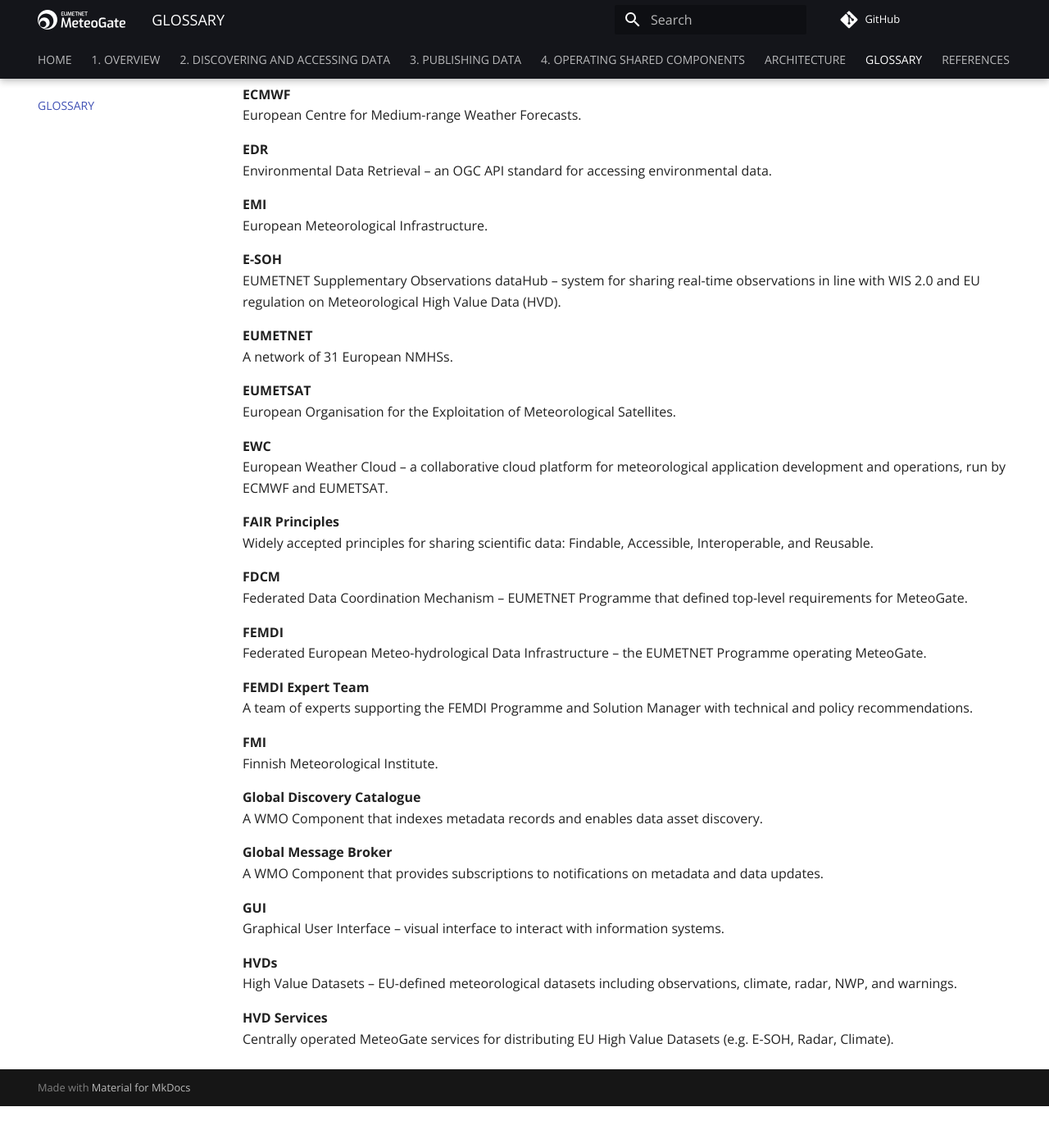
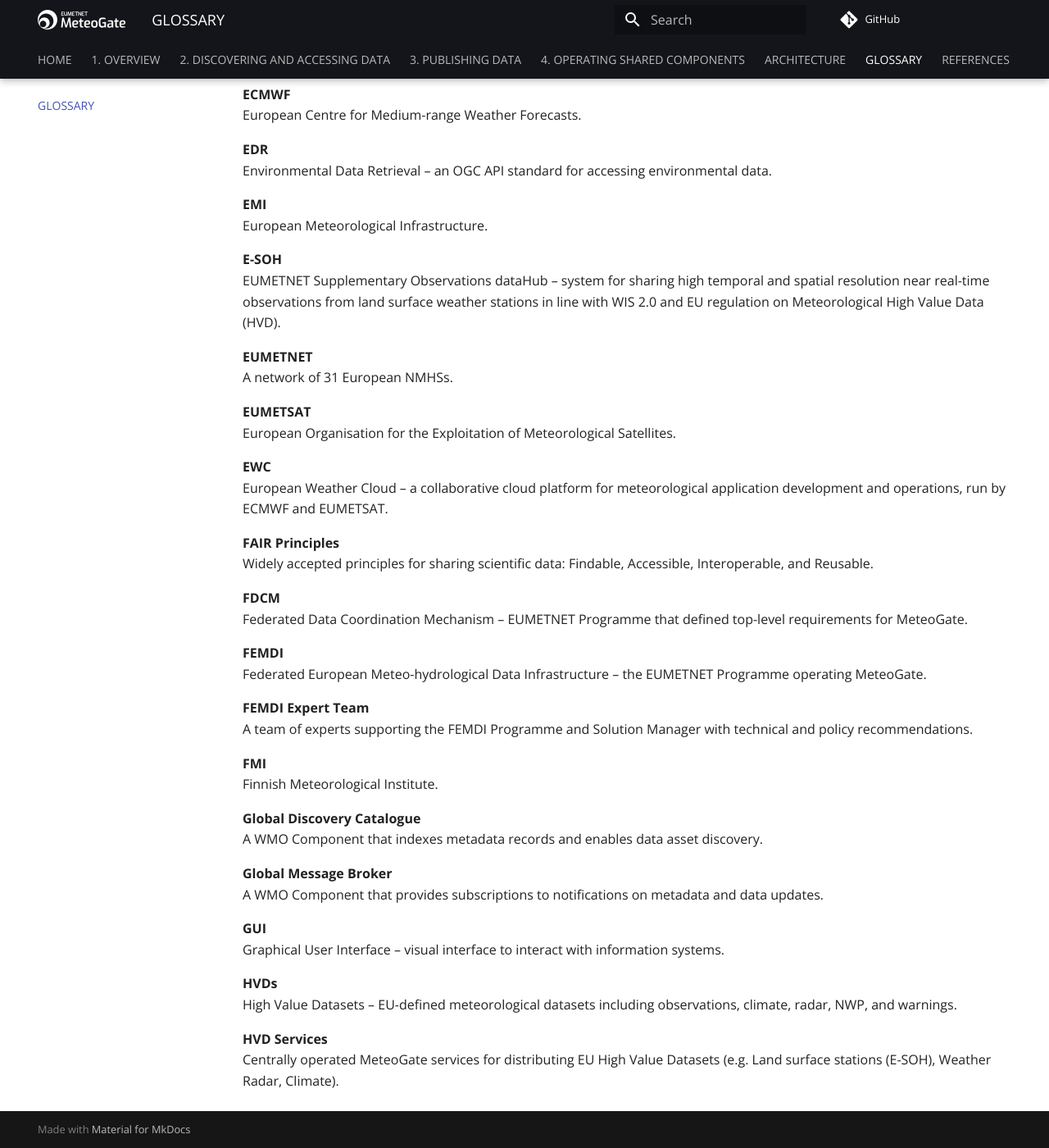
Before and after one commit to EUMETNET/meteogate-documentation, an MkDocs documentation site: the page built from docs/glossary.md, in a window 1280 px wide and 1400 px high, scrolled down 1187 px. Shown: the whole window at 82% size. Built offline with MkDocs 1.6.1 and Material for MkDocs 9.7.7, drawn with Linux system fonts in a browser that asks for light colours; comment, search, counter and statistics services are not loaded; before the commit the page ends 2536 px from its top, so only the background shows below that.

Commit message:
Update glossary.md
Update to definition of E-SOH in the glossary.

```diff
--- a/docs/glossary.md
+++ b/docs/glossary.md
@@ -46,7 +46,7 @@ Environmental Data Retrieval – an OGC API standard for accessing environmental
 European Meteorological Infrastructure.
 
 **E-SOH**
-EUMETNET Supplementary Observations dataHub – system for sharing real-time observations in line with WIS 2.0 and EU regulation on Meteorological High Value Data (HVD).
+EUMETNET Supplementary Observations dataHub – system for sharing high temporal and spatial resolution near real-time observations from land surface weather stations in line with WIS 2.0 and EU regulation on Meteorological High Value Data (HVD).
 
 **EUMETNET**
 A network of 31 European NMHSs.
@@ -85,4 +85,4 @@ Graphical User Interface – visual interface to interact with information syste
 High Value Datasets – EU-defined meteorological datasets including observations, climate, radar, NWP, and warnings.
 
 **HVD Services**
-Centrally operated MeteoGate services for distributing EU High Value Datasets (e.g. E-SOH, Radar, Climate). *<To be further defined>*
+Centrally operated MeteoGate services for distributing EU High Value Datasets (e.g. Land surface stations (E-SOH), Weather Radar, Climate). *<To be further defined>*
```
